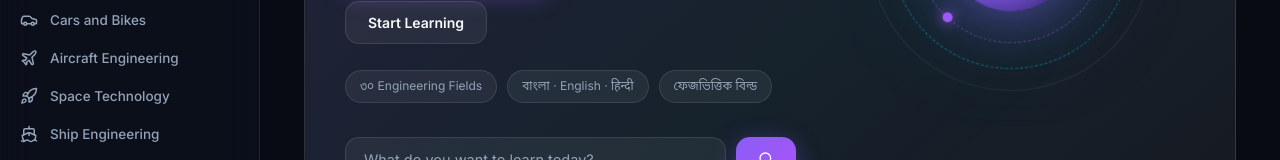
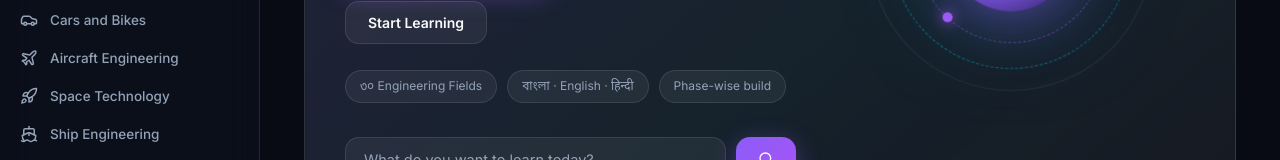
Before and after one commit to rahulmondaljr-creator/invenoryx.com, a React (Vite) app: page / in a window 1280 px wide. Shown: the part 423-583 px from the top of the page. Built offline with nearby package versions, Linux system fonts and the light colour scheme.

Commit message:
Update Home.tsx

```diff
--- a/src/pages/Home.tsx
+++ b/src/pages/Home.tsx
@@ -39,7 +39,7 @@ export default function Home() {
           <div className="hero-chips">
             <span className="chip">৩০ {t("sec_categories")}</span>
             <span className="chip">বাংলা · English · हिन्दी</span>
-            <span className="chip">ফেজভিত্তিক বিল্ড</span>
+            <span className="chip">{t("chip_phases")}</span>
           </div>
           <form
             className="search-bar"
```
